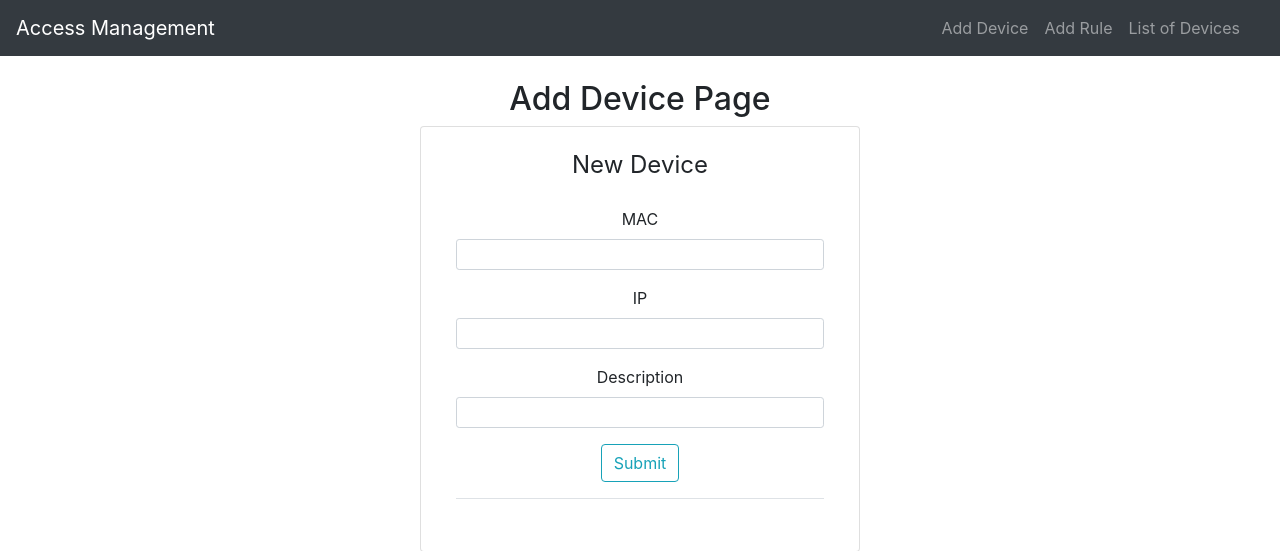
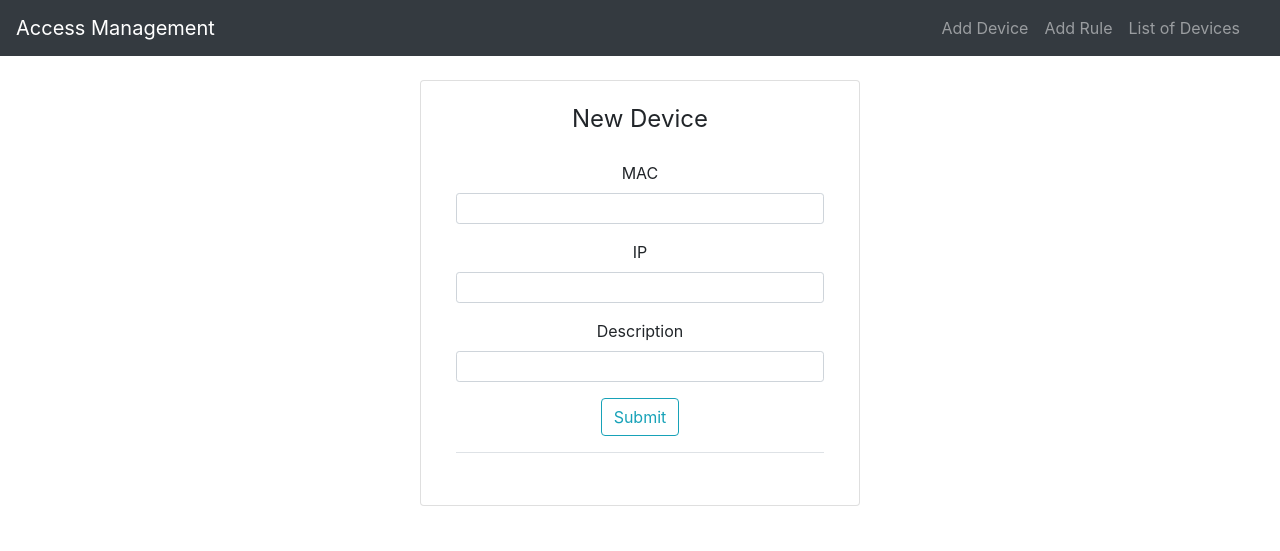
Before and after one commit to kaoiks/SW_repo, a Flask app: page /add_device in a window 1280 px wide. Shown: the top 551 px of the page. Run offline with Flask 2, Linux system fonts and the light colour scheme; some libraries are stand-ins or nearby versions.

Commit message:
Update add_device.html

```diff
--- a/application/templates/add_device.html
+++ b/application/templates/add_device.html
@@ -1,7 +1,6 @@
 {% extends 'layout.html' %}
 {% block content %}
 <div class="offset-2 mb-4 col-sm-8  flex-center text-center justify-content-center">
-    <h2>Add Device Page</h2>
     <div class="card card-style offset-2 mb-4 col-sm-8  flex-center text-center justify-content-center">
         <div class="card-body">
             <form action="" method="POST">
```
